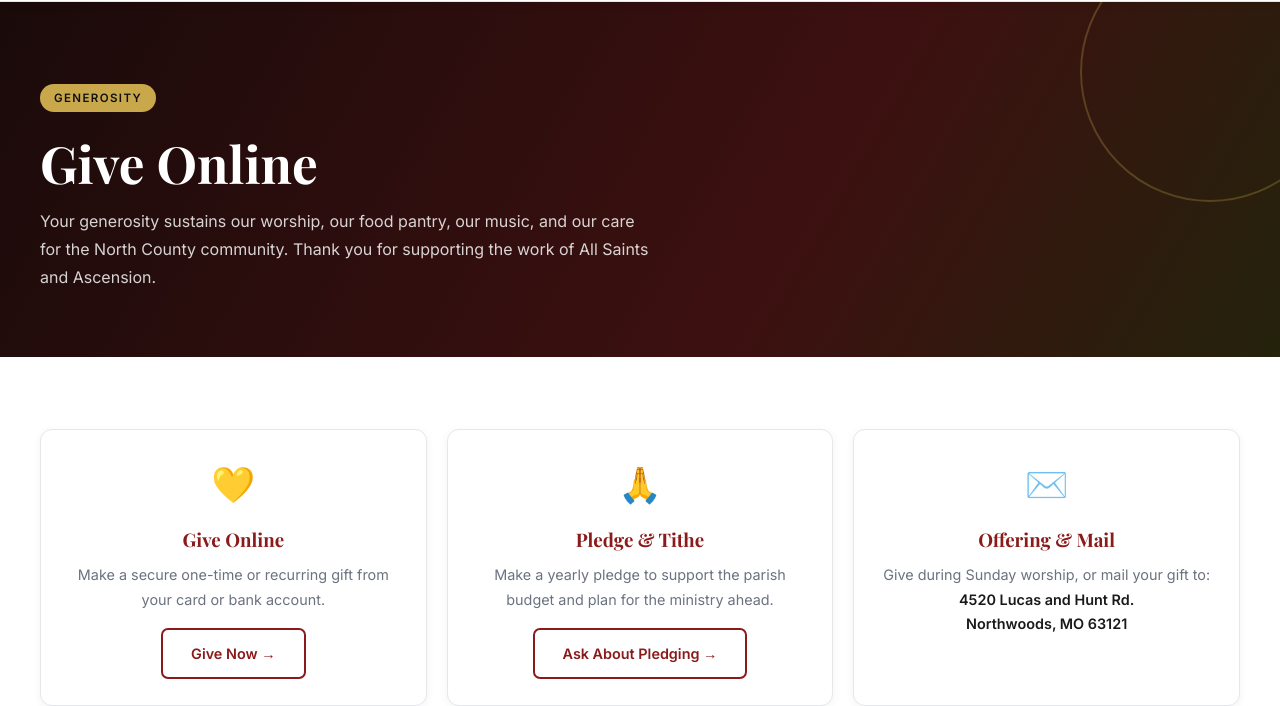
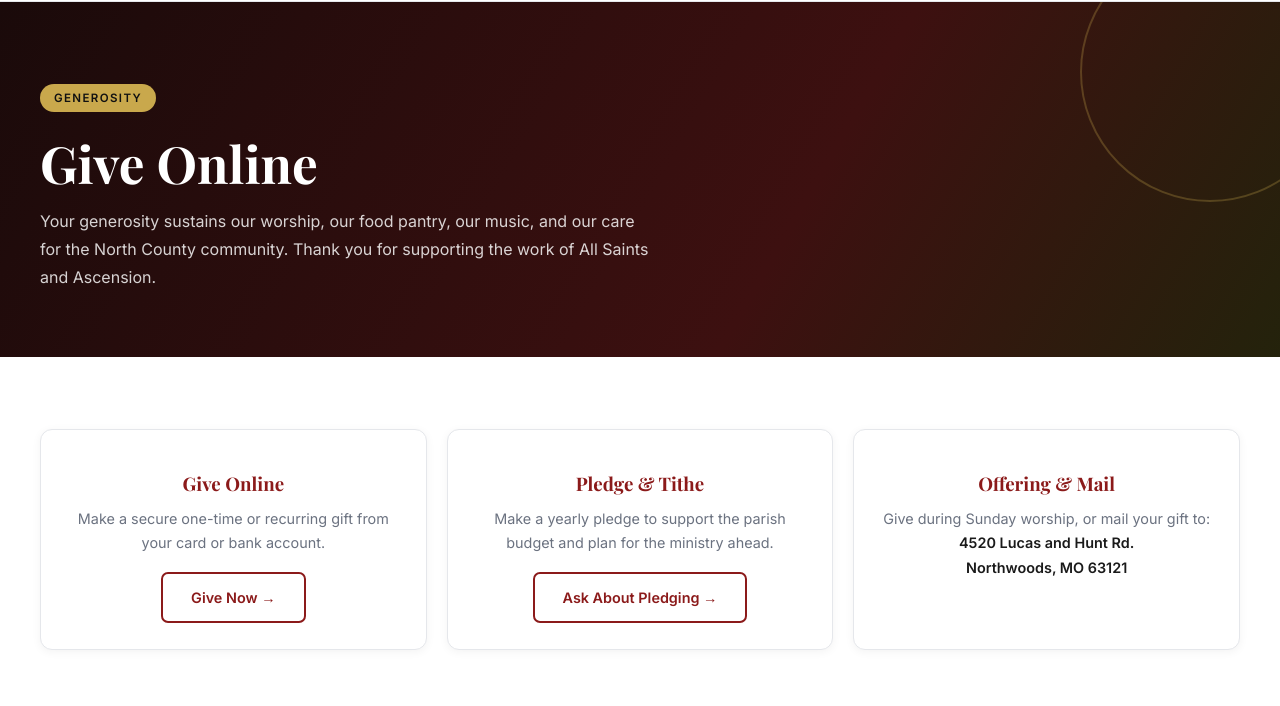
Before and after one commit to keerthishalom-git/allsaintsacension, a plain HTML site: page giving.html in a window 1280 px wide. Shown: the part 112-818 px from the top of the page. Drawn offline with nearby package versions, Linux system fonts and the light colour scheme.

Commit message:
Update giving.html

```diff
--- a/giving.html
+++ b/giving.html
@@ -15,9 +15,9 @@
 
 <section><div class="section-inner">
   <div class="ministries-grid" style="grid-template-columns:repeat(auto-fit,minmax(260px,1fr))">
-    <div class="info-card" style="text-align:center"><div class="ministry-icon">💛</div><h3 style="font-family:'Playfair Display',serif;color:var(--red);margin:6px 0 8px">Give Online</h3><p style="color:var(--gray);font-size:.9rem;line-height:1.7;margin-bottom:16px">Make a secure one-time or recurring gift from your card or bank account.</p><a href="https://www.mightycause.com/organization/Allsaintsascension" target="_blank" rel="noopener" class="btn-ghost">Give Now →</a></div>
-    <div class="info-card" style="text-align:center"><div class="ministry-icon">🙏</div><h3 style="font-family:'Playfair Display',serif;color:var(--red);margin:6px 0 8px">Pledge &amp; Tithe</h3><p style="color:var(--gray);font-size:.9rem;line-height:1.7;margin-bottom:16px">Make a yearly pledge to support the parish budget and plan for the ministry ahead.</p><a href="contact.html" class="btn-ghost">Ask About Pledging →</a></div>
-    <div class="info-card" style="text-align:center"><div class="ministry-icon">✉️</div><h3 style="font-family:'Playfair Display',serif;color:var(--red);margin:6px 0 8px">Offering &amp; Mail</h3><p style="color:var(--gray);font-size:.9rem;line-height:1.7">Give during Sunday worship, or mail your gift to:<br><strong style="color:var(--black)">4520 Lucas and Hunt Rd.<br>Northwoods, MO 63121</strong></p></div>
+    <div class="info-card" style="text-align:center"><div class="ministry-icon"></div><h3 style="font-family:'Playfair Display',serif;color:var(--red);margin:6px 0 8px">Give Online</h3><p style="color:var(--gray);font-size:.9rem;line-height:1.7;margin-bottom:16px">Make a secure one-time or recurring gift from your card or bank account.</p><a href="https://www.mightycause.com/organization/Allsaintsascension" target="_blank" rel="noopener" class="btn-ghost">Give Now →</a></div>
+    <div class="info-card" style="text-align:center"><div class="ministry-icon"></div><h3 style="font-family:'Playfair Display',serif;color:var(--red);margin:6px 0 8px">Pledge &amp; Tithe</h3><p style="color:var(--gray);font-size:.9rem;line-height:1.7;margin-bottom:16px">Make a yearly pledge to support the parish budget and plan for the ministry ahead.</p><a href="contact.html" class="btn-ghost">Ask About Pledging →</a></div>
+    <div class="info-card" style="text-align:center"><div class="ministry-icon"></div><h3 style="font-family:'Playfair Display',serif;color:var(--red);margin:6px 0 8px">Offering &amp; Mail</h3><p style="color:var(--gray);font-size:.9rem;line-height:1.7">Give during Sunday worship, or mail your gift to:<br><strong style="color:var(--black)">4520 Lucas and Hunt Rd.<br>Northwoods, MO 63121</strong></p></div>
   </div>
 </div></section>
 
```
